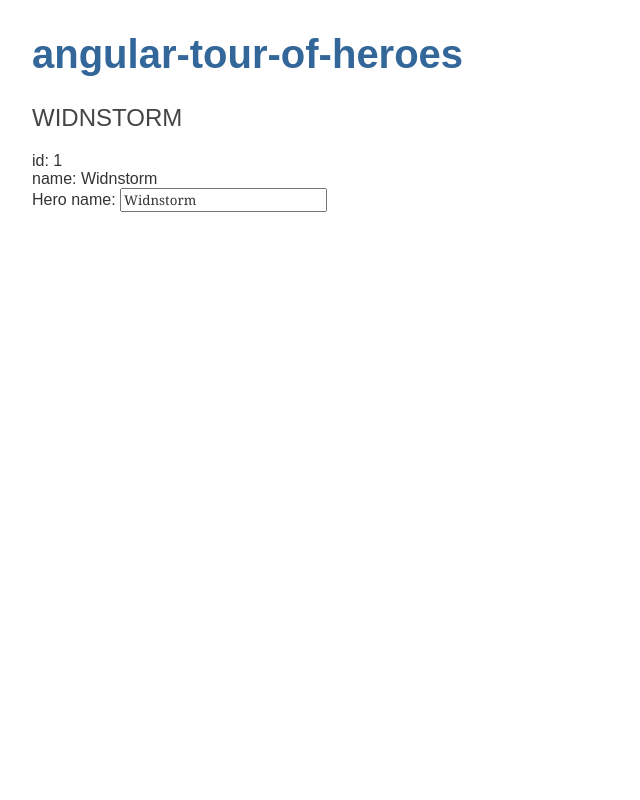
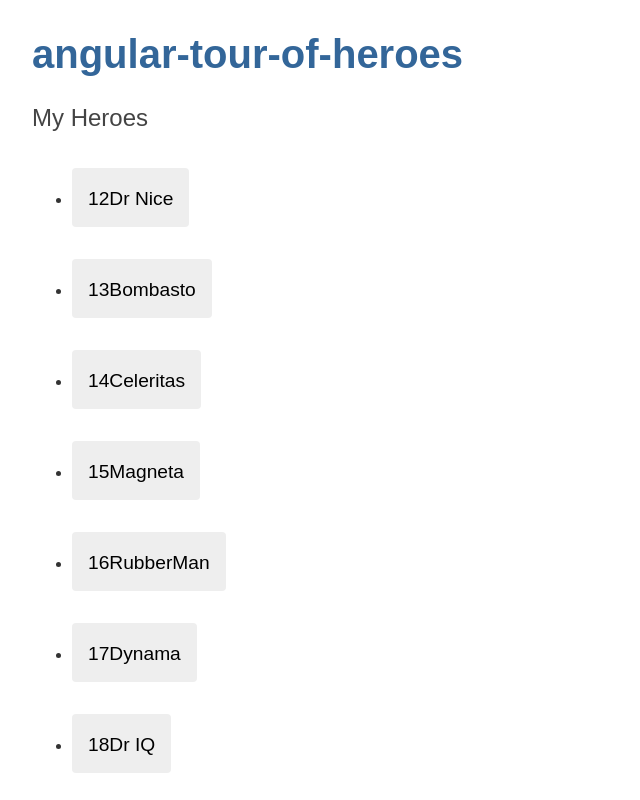
Before and after one commit to koala1707/angular-tutorial, an Angular app: page / in a window 1280 px wide. Shown: the top 800 px of the page, without its empty margins (0-640 px from the left). Built offline with nearby package versions, Linux system fonts and the light colour scheme.

Commit message:
Added data and display it

```diff
--- a/src/app/components/heroes/heroes.component.html
+++ b/src/app/components/heroes/heroes.component.html
@@ -1,13 +1,20 @@
-<h2>{{hero.name | uppercase}}</h2>
-<div>
-    <span>id: </span>
-    {{hero.id}}
+<h2>My Heroes</h2>
+<ul>
+    <li *ngFor="let hero of heroes">
+        <button [class.selected]="hero===selectedHero" type="button" (click)="onSelect(hero)">
+            <span class="badge">{{hero.id}}</span>
+            <span class="name">{{hero.name}}</span>
+        </button>
+    </li>
+</ul>
+
+<div *ngIf="selectedHero">
+    <h2>{{selectedHero.name | uppercase}} Details</h2>
+    <div>
+        id: {{selectedHero.id}}
+    </div>
+    <div>
+        <label for="hero-name">Hero name: </label>
+        <input id="hero-name" type="text" [(ngModel)]="selectedHero.name" placeholder="name">
+    </div>
 </div>
-<div>
-    <span>name: </span>
-    {{hero.name}}
-</div>
-<div>
-    <label for="name">Hero name: </label>
-    <input id="name" type="text" [(ngModel)]="hero.name" placeholder="name">
-</div>
--- a/src/app/components/heroes/heroes.component.ts
+++ b/src/app/components/heroes/heroes.component.ts
@@ -1,6 +1,8 @@
 import { Component, OnInit } from '@angular/core';
 // Interface /interface/hero.ts -> json
 import { Hero } from '../../interface/hero'
+// Import hero data
+import { HEROES } from 'src/app/mock-heroes';
 
 @Component({
   selector: 'app-heroes',
@@ -8,15 +10,17 @@
   styleUrls: ['./heroes.component.scss']
 })
 export class HeroesComponent implements OnInit {
-
-  hero: Hero = {
-    id: 1,
-    name: 'Widnstorm'
-  };
+  heroes = HEROES;
+  selectedHero?: Hero;
 
   constructor() { }
 
   ngOnInit(): void {
   }
 
+  onSelect(hero: Hero): void{
+    this.selectedHero = hero;
+    console.log(hero.id)
+  }
+
 }
--- /dev/null
+++ b/src/app/mock-heroes.ts
@@ -0,0 +1,13 @@
+import { Hero } from './interface/hero';
+
+export const HEROES: Hero[] = [
+    {id: 12, name: 'Dr Nice'},
+    {id: 13, name: 'Bombasto'},
+    {id: 14, name: 'Celeritas'},
+    {id: 15, name: 'Magneta'},
+    {id: 16, name: 'RubberMan'},
+    {id: 17, name: 'Dynama'},
+    {id: 18, name: 'Dr IQ'},
+    {id: 19, name: 'Magma'},
+    {id: 20, name: 'Tornado'},
+]
```
